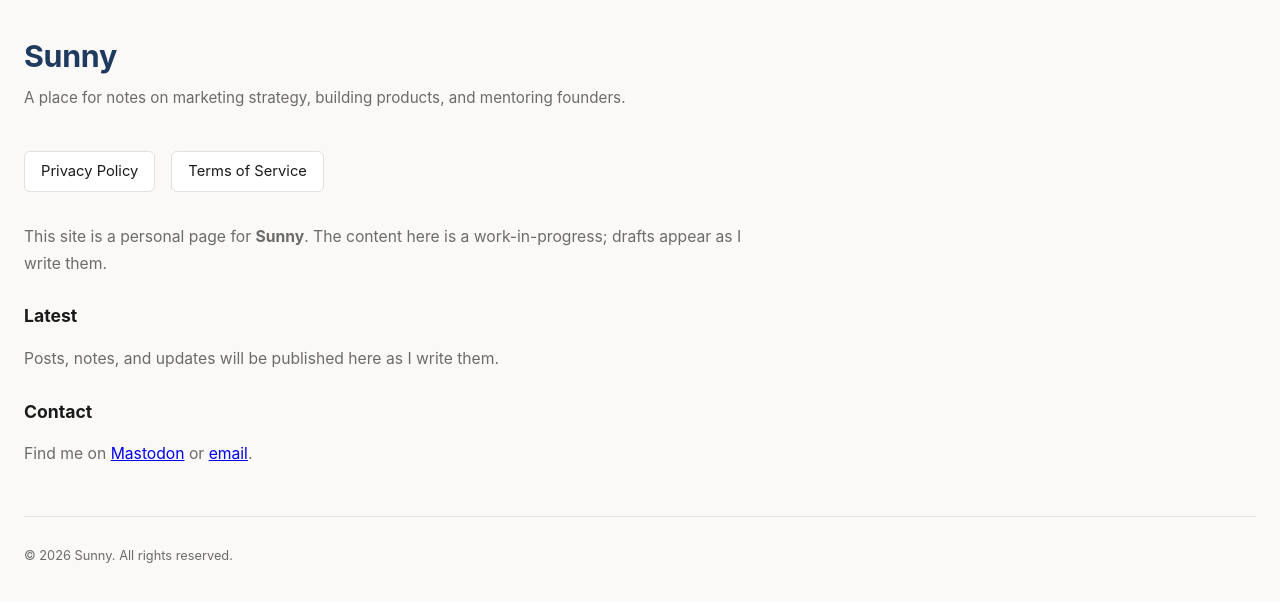
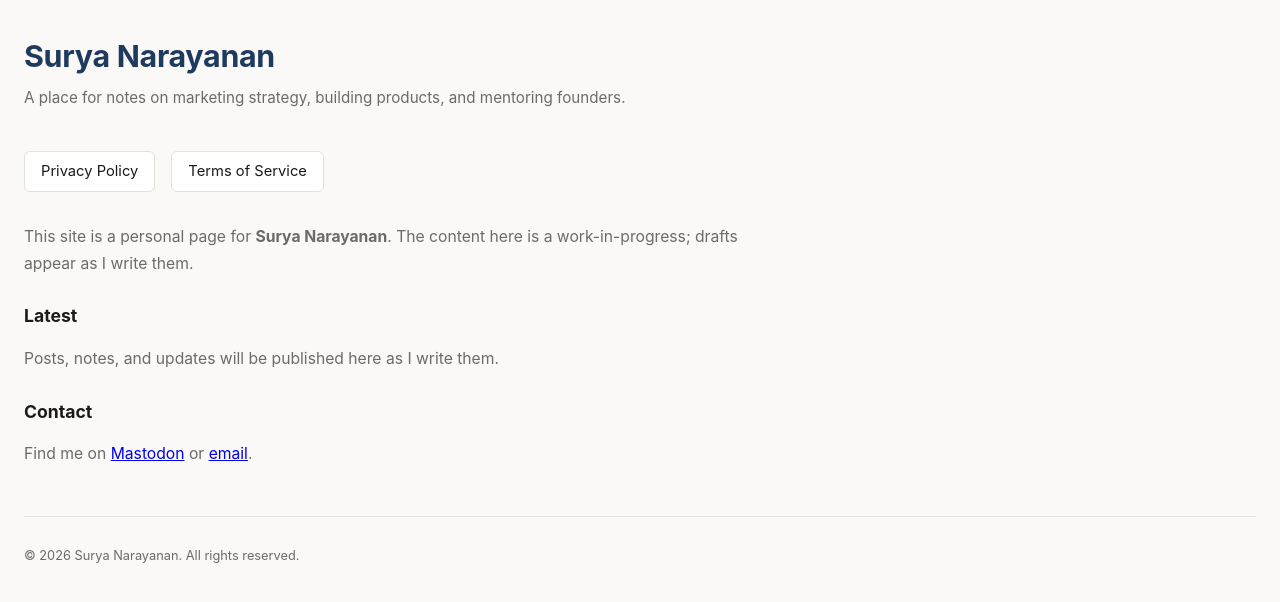
Before and after one commit to heliosurya/heliosurya.github.io, a plain HTML site: page index.html in a window 1280 px wide. Drawn offline with Linux system fonts and the light colour scheme.

Commit message:
Update content: Surya Narayanan branding across all pages

```diff
--- a/index.html
+++ b/index.html
@@ -3,8 +3,8 @@
 <head>
   <meta charset="UTF-8" />
   <meta name="viewport" content="width=device-width, initial-scale=1.0" />
-  <title>Sunny • Personal Site</title>
-  <meta name="description" content="Personal site of Sunny — a fractional CMO, startup mentor, and builder." />
+  <title>Surya Narayanan • Personal Site</title>
+  <meta name="description" content="Personal site of Surya Narayanan — a fractional CMO, startup mentor, and builder." />
   <style>
     :root {
       color-scheme: light;
@@ -82,7 +82,7 @@
 </head>
 <body>
   <header>
-    <h1>Sunny</h1>
+    <h1>Surya Narayanan</h1>
     <p>A place for notes on marketing strategy, building products, and mentoring founders.</p>
   </header>
 
@@ -92,17 +92,17 @@
   </nav>
 
   <main>
-    <p>This site is a personal page for <strong>Sunny</strong>. The content here is a work-in-progress; drafts appear as I write them.</p>
+    <p>This site is a personal page for <strong>Surya Narayanan</strong>. The content here is a work-in-progress; drafts appear as I write them.</p>
 
     <h2>Latest</h2>
     <p>Posts, notes, and updates will be published here as I write them.</p>
 
     <h2>Contact</h2>
-    <p>Find me on <a href="https://twitter.com/sunyan" target="_blank" rel="noopener">Mastodon</a> or <a href="mailto:hello@suny.dev">email</a>.</p>
+    <p>Find me on <a href="https://twitter.com/sunyan" target="_blank" rel="noopener">Mastodon</a> or <a href="mailto:hello@surya.dev">email</a>.</p>
   </main>
 
   <footer>
-    <p>&copy; <span id="year"></span> Sunny. All rights reserved.</p>
+    <p>&copy; <span id="year"></span> Surya Narayanan. All rights reserved.</p>
   </footer>
 
   <script>
```
Also changed, not shown: privacy.html (+2 -2 lines), tos.html (+2 -2 lines).
